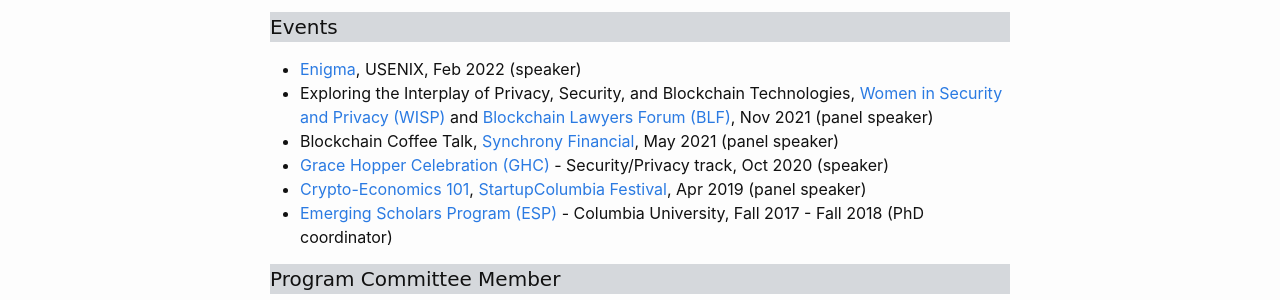
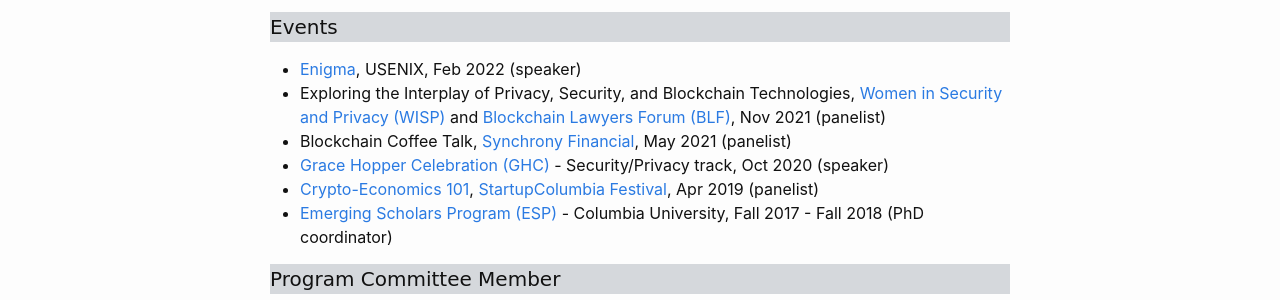
Before and after one commit to GhadaAlmashaqbeh/GhadaAlmashaqbeh.github.io, a Jekyll site: the page built from 03-talks.md, in a window 1280 px wide. Shown: the part 186-486 px from the top of the page. Built offline with Jekyll 4.4.1, drawn with Linux system fonts in a browser that asks for light colours.

Commit message:
edit talks

```diff
--- a/03-talks.md
+++ b/03-talks.md
@@ -9,10 +9,10 @@
 <h4 style="font-family: 'Comic Sans MS'; background-color:rgb(213, 216, 220);">Events</h4>
 
 * [Enigma](https://www.usenix.org/conference/enigma2022), USENIX, Feb 2022 (speaker) <br/>
-* Exploring the Interplay of Privacy, Security, and Blockchain Technologies, [Women in Security and Privacy (WISP)](https://www.wisporg.com/) and [Blockchain Lawyers Forum (BLF)](https://www.blockchainlawyersforum.com/), Nov 2021 (panel speaker) <br/>
-* Blockchain Coffee Talk, [Synchrony Financial](https://www.synchrony.com/), May 2021 (panel speaker) <br/>
+* Exploring the Interplay of Privacy, Security, and Blockchain Technologies, [Women in Security and Privacy (WISP)](https://www.wisporg.com/) and [Blockchain Lawyers Forum (BLF)](https://www.blockchainlawyersforum.com/), Nov 2021 (panelist) <br/>
+* Blockchain Coffee Talk, [Synchrony Financial](https://www.synchrony.com/), May 2021 (panelist) <br/>
 * [Grace Hopper Celebration (GHC)](https://ghc.anitab.org/) - Security/Privacy track, Oct 2020 (speaker) <br/>
-* [Crypto-Economics 101](https://startup-columbia.squarespace.com/panels-keynotes/2019/04/06/crypto-economics-101), [StartupColumbia Festival](https://www.startupcolumbia.org/2019-festival), Apr 2019 (panel speaker) <br/>
+* [Crypto-Economics 101](https://startup-columbia.squarespace.com/panels-keynotes/2019/04/06/crypto-economics-101), [StartupColumbia Festival](https://www.startupcolumbia.org/2019-festival), Apr 2019 (panelist) <br/>
 * [Emerging Scholars Program (ESP)](https://www.cs.columbia.edu/esp/) - Columbia University, Fall 2017 - Fall 2018 (PhD coordinator) <br/>
 
 
```
